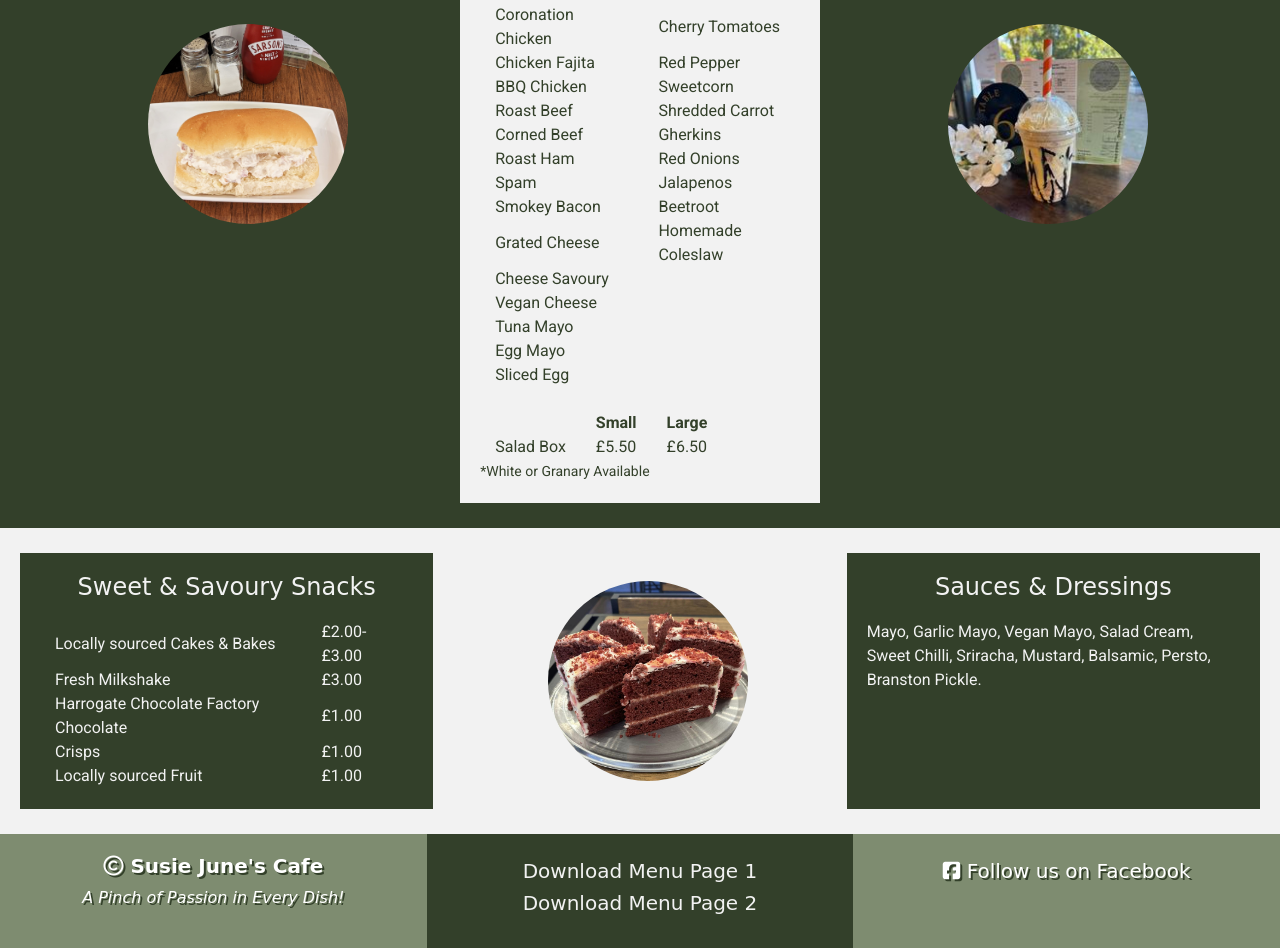
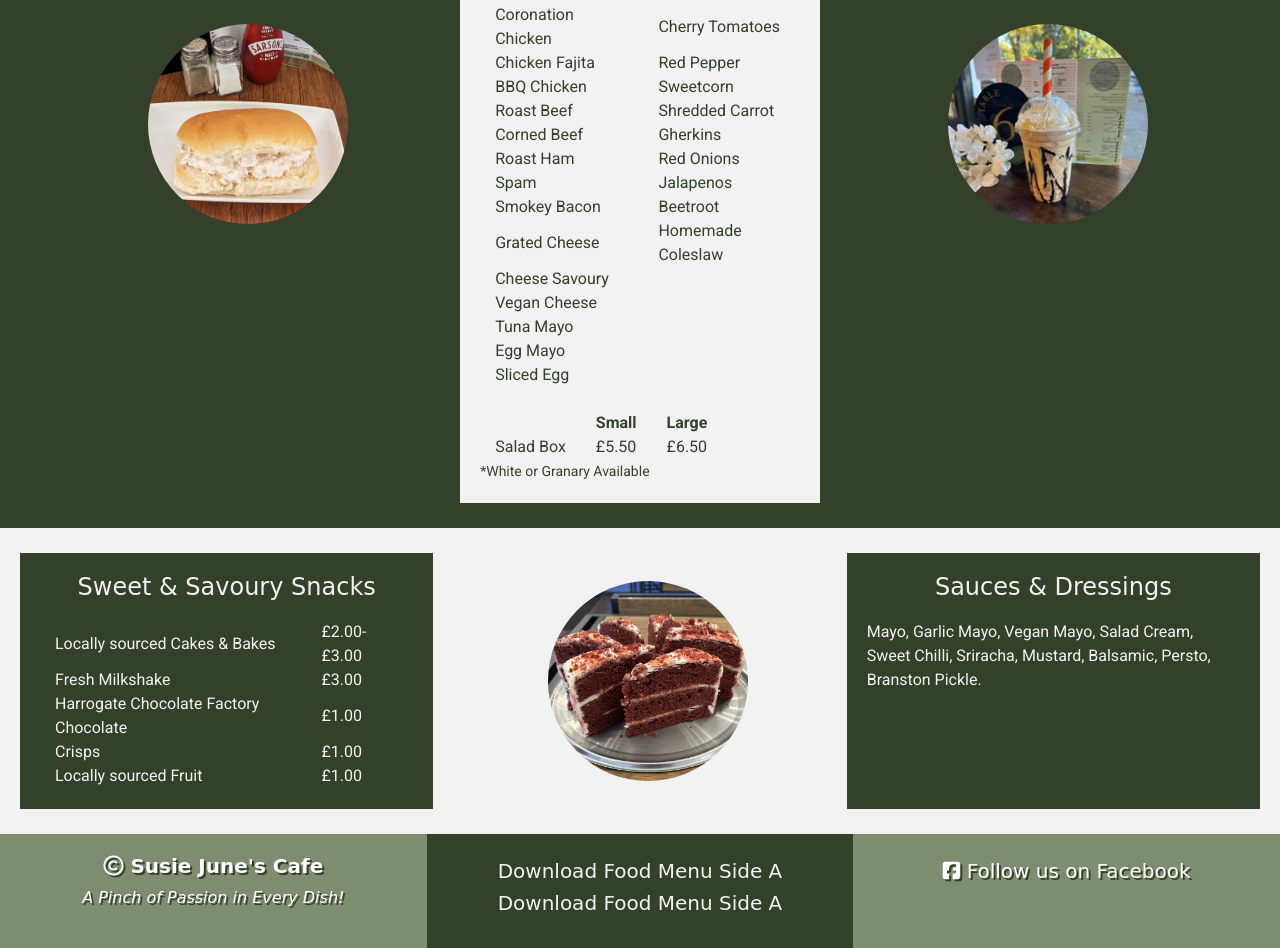
Before and after one commit to Elizabeth-Yorke/SusieJunes-A, a plain HTML site: page menu.html in a window 1280 px wide. Shown: the part 3201-4149 px from the top of the page. Drawn offline with nearby package versions, Linux system fonts and the light colour scheme; a web font is replaced by a local one.

Commit message:
Changed download button wording in footer.

```diff
--- a/menu.html
+++ b/menu.html
@@ -742,8 +742,8 @@
             <p class="footer-slogan"><em>A Pinch of Passion in Every Dish!</em></p>
         </div>
         <div class="col-sm-4 footer-download color-scheme-a">
-            <a class="footer-download" href="assets/menu-downloads/menu-a.jpg" target="_blank"><h5>Download Menu Page 1</h5></a>
-            <a class="footer-download" href="assets/menu-downloads/menu-b.jpg" target="_blank"><h5>Download Menu Page 2</h5></a></div>
+            <a class="footer-download" href="assets/menu-downloads/menu-a.jpg" target="_blank"><h5>Download Food Menu Side A</h5></a>
+            <a class="footer-download" href="assets/menu-downloads/menu-b.jpg" target="_blank"><h5>Download Food Menu Side A</h5></a></div>
         <div class="col-sm-4 footer-links color-scheme-b">
             <a class="footer-links" href="https://www.facebook.com/profile.php?id=61550517449489&sk=photos" target="_blank"><h5><i class="fa-brands fa-square-facebook"></i> Follow us on Facebook</h5></a>
         </div>
```
